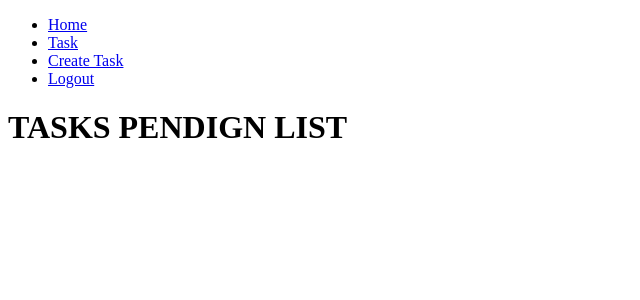
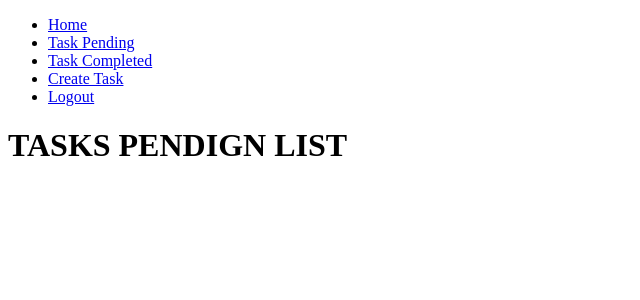
Before and after one commit to jpca92/Django-CRUD-fazt, a Django app: page /tasks/ in a window 1280 px wide. Shown: the top 300 px of the page, without its empty margins (0-640 px from the left). Run offline with Django 5.2, Linux system fonts and the light colour scheme; the visitor is signed in with stand-in values (Sample User, id 1); data that the repository does not hold is empty.

Commit message:
min 02:13:45 funcionando

```diff
--- a/djangocrud/urls.py
+++ b/djangocrud/urls.py
@@ -9,6 +9,7 @@ urlpatterns = [
     path('signup/', signup, name='signup'),
 
     path('tasks/', tasks, name='tasks' ),
+    path('tasks_completed/', tasks_completed, name='tasks_completed' ),
     path('tasks/create/', create_task, name= 'create_task'),
     path('tasks/<int:task_id>/', task_detail, name= 'task_detail'),
     path('tasks/<int:task_id>/complete', complete_task, name= 'complete_task'),
--- a/tasks/templates/base.html
+++ b/tasks/templates/base.html
@@ -11,7 +11,8 @@
             <li><a href="/">Home</a></li>
 
             {% if user.is_authenticated %}
-            <li><a href="/tasks">Task</a></li>
+            <li><a href="{% url 'tasks' %}">Task Pending</a></li>
+            <li><a href="{% url 'tasks_completed' %}">Task Completed</a></li>
             <li><a href="/tasks/create/">Create Task</a></li>
             <li><a href="/logout">Logout</a></li>
 
--- a/tasks/templates/tasks.html
+++ b/tasks/templates/tasks.html
@@ -15,6 +15,7 @@
             <p>User: {{task.user.username}}</p>
             <p>Important task: {{task.important}}</p>
             </a>
+            <p>Task completed on: {{task.datecompleted |date:'M j Y:i'}}</p>
 
         </li>
 
--- a/tasks/views.py
+++ b/tasks/views.py
@@ -53,6 +53,10 @@ def tasks (request):
     # datecompleted__isnull solo muestra tareas sin terminar
     tasks = Task.objects.filter(user = request.user, datecompleted__isnull=True)
     return render(request, 'tasks.html', {'tasks': tasks})
+
+def tasks_completed(request):
+    tasks = Task.objects.filter(user=request.user, datecompleted__isnull = False).order_by('-datecompleted')
+    return render (request, 'tasks.html',{'tasks':tasks})
 
 def create_task(request):
     if request.method == 'GET':
```
